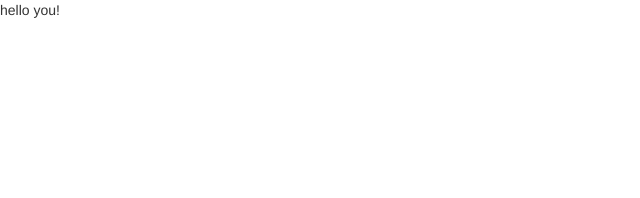
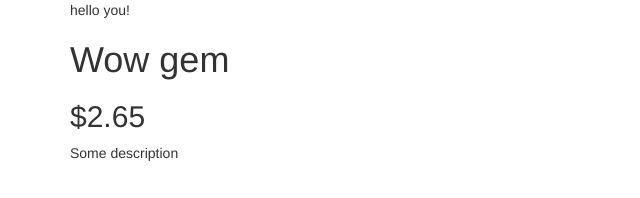
Before and after one commit to mir4a/angular-store, a website: page index.html in a window 1280 px wide. Shown: the whole page, without its empty margins (0-640 px from the left). Drawn offline with nearby package versions, Linux system fonts and the light colour scheme.

Commit message:
Added controller

```diff
--- a/app.js
+++ b/app.js
@@ -2,4 +2,16 @@
  * Created by mir4a on 9/19/14.
  */
 
-var app = angular.module('store', []);
+// Closure is a good habbit
+(function(){
+  var app = angular.module('store', []);
+  app.controller('StoreController', function() {
+    this.product = gem;
+  });
+
+  var gem = {
+    name: 'Wow gem',
+    price: 2.65,
+    description: "Some description"
+  }
+})();
--- a/index.html
+++ b/index.html
@@ -8,6 +8,16 @@
 <body>
 <script type="text/javascript" src="bower_components/angular/angular.min.js"></script>
 <script type="text/javascript" src="app.js"></script>
-<p>{{"hello" + " you!"}}</p>
+<div class="container">
+    <p>{{"hello" + " you!"}}</p>
+
+    <div ng-controller="StoreController as store">
+        <h1>{{store.product.name}}</h1>
+
+        <h2>${{store.product.price}}</h2>
+
+        <p>{{store.product.description}}</p>
+    </div>
+</div>
 </body>
 </html>
```
